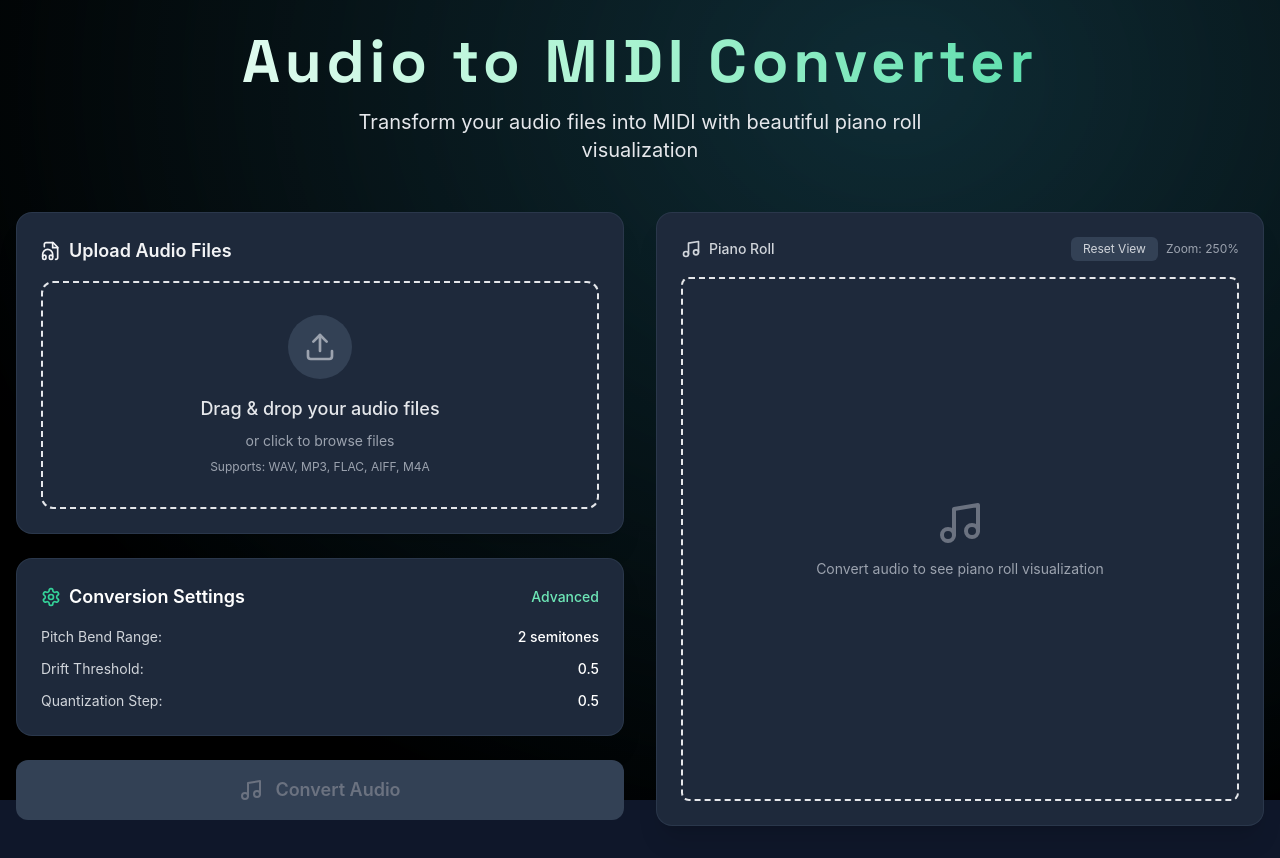
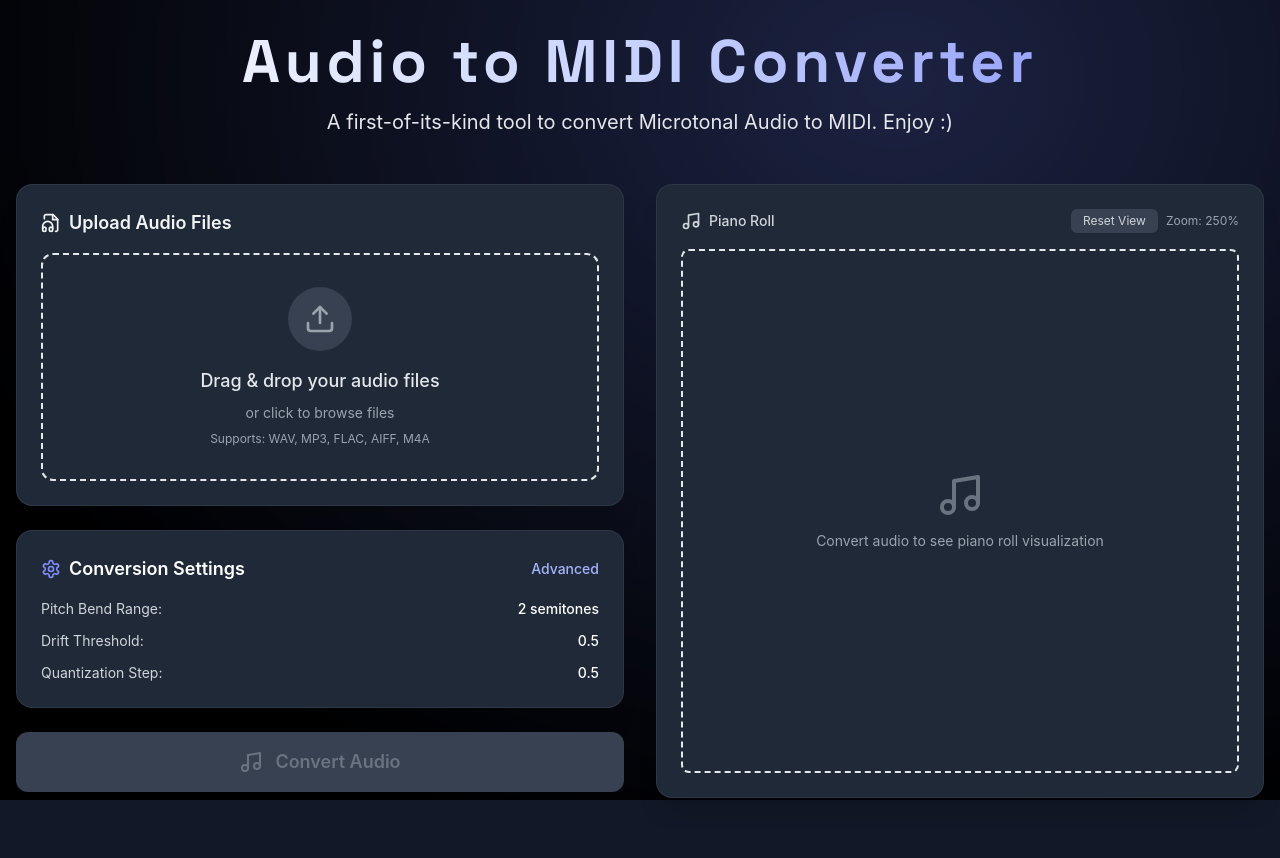
Before and after one commit to osobhy/microtonal-Audio-to-MIDI, a React (Create React App) app: page / in a window 1280 px wide. After the commit the page ends 830 px from the top, so only its background shows below. Built offline with nearby package versions, Linux system fonts and the light colour scheme.

Commit message:
refactor: modernize color scheme

```diff
--- a/package.json
+++ b/package.json
@@ -1,7 +1,7 @@
 {
   "name": "audio-to-midi-converter",
   "version": "1.0.0",
-  "description": "A beautiful React GUI for converting audio to MIDI with piano roll visualization",
+  "description": "A first-of-its-kind tool to convert Microtonal Audio to MIDI. Enjoy :)",
   "private": true,
   "dependencies": {
     "@testing-library/jest-dom": "^5.16.4",
--- a/src/App.css
+++ b/src/App.css
@@ -1,6 +1,6 @@
 /* Additional App-specific styles */
 .gradient-text {
-  background: linear-gradient(135deg, #0ea5e9 0%, #10b981 100%);
+  background: linear-gradient(135deg, #6366F1 0%, #8B5CF6 100%);
   -webkit-background-clip: text;
   -webkit-text-fill-color: transparent;
   background-clip: text;
--- a/src/App.js
+++ b/src/App.js
@@ -101,8 +101,8 @@ function App() {
 
   return (
     <div className="min-h-screen bg-dark-900 relative overflow-hidden">
-      {/* Subtle green glow/vignette */}
-      <div className="pointer-events-none fixed inset-0 z-0" style={{background: 'radial-gradient(ellipse at 70% 10%, #10b98122 0%, #000 80%)'}} />
+        {/* Subtle accent glow/vignette */}
+      <div className="pointer-events-none fixed inset-0 z-0" style={{background: 'radial-gradient(ellipse at 70% 10%, #6366F122 0%, #000 80%)'}} />
       <div className="container mx-auto px-4 py-8 relative z-10">
         {/* Header */}
         <motion.div
@@ -110,12 +110,12 @@ function App() {
           animate={{ opacity: 1, y: 0 }}
           className="text-center mb-12"
         >
-          <h1 className="text-6xl font-extrabold bg-gradient-to-r from-white via-emerald-200 to-emerald-400 bg-clip-text text-transparent mb-4 tracking-widest" style={{ fontFamily: 'Space Grotesk, sans-serif', letterSpacing: '0.08em' }}>
-            Audio to MIDI Converter
-          </h1>
-          <p className="text-xl text-gray-200 max-w-2xl mx-auto">
-            Transform your audio files into MIDI with beautiful piano roll visualization
-          </p>
+            <h1 className="text-6xl font-extrabold bg-gradient-to-r from-white via-indigo-200 to-indigo-400 bg-clip-text text-transparent mb-4 tracking-widest" style={{ fontFamily: 'Space Grotesk, sans-serif', letterSpacing: '0.08em' }}>
+              Audio to MIDI Converter
+            </h1>
+            <p className="text-xl text-gray-200 max-w-2xl mx-auto">
+              A first-of-its-kind tool to convert Microtonal Audio to MIDI. Enjoy :)
+            </p>
         </motion.div>
 
         <div className="grid grid-cols-1 lg:grid-cols-2 gap-8 max-w-7xl mx-auto">
@@ -138,12 +138,12 @@ function App() {
             <div className="bg-dark-800 rounded-2xl shadow-xl p-6 border border-dark-700/60">
               <div className="flex items-center justify-between mb-4">
                 <h3 className="text-lg font-semibold text-white flex items-center gap-2">
-                  <Settings className="w-5 h-5 text-emerald-400" />
+                  <Settings className="w-5 h-5 text-indigo-400" />
                   Conversion Settings
                 </h3>
                 <button
                   onClick={() => setShowSettings(!showSettings)}
-                  className="text-emerald-300 hover:text-emerald-200 text-sm font-medium"
+                  className="text-indigo-300 hover:text-indigo-200 text-sm font-medium"
                 >
                   {showSettings ? 'Hide' : 'Advanced'}
                 </button>
@@ -185,10 +185,10 @@ function App() {
               whileTap={{ scale: 0.98 }}
               onClick={handleConvert}
               disabled={audioFiles.length === 0 || isConverting}
-              className={`w-full py-4 px-6 rounded-xl font-semibold text-lg transition-all duration-200 flex items-center justify-center gap-3 ${
+                className={`w-full py-4 px-6 rounded-xl font-semibold text-lg transition-all duration-200 flex items-center justify-center gap-3 ${
                 audioFiles.length === 0 || isConverting
                   ? 'bg-dark-700 text-gray-500 cursor-not-allowed'
-                  : 'bg-gradient-to-r from-emerald-500 via-emerald-400 to-emerald-300 text-dark-900 hover:from-emerald-600 hover:to-emerald-400 shadow-lg hover:shadow-xl'
+                  : 'bg-gradient-to-r from-indigo-500 via-purple-500 to-indigo-400 text-white hover:from-indigo-600 hover:to-purple-500 shadow-lg hover:shadow-xl'
               }`}
             >
               {isConverting ? (
@@ -215,7 +215,7 @@ function App() {
                 whileHover={{ scale: 1.02 }}
                 whileTap={{ scale: 0.98 }}
                 onClick={() => handleDownload(idx)}
-                className="w-full py-3 px-6 rounded-xl font-semibold text-lg bg-gradient-to-r from-emerald-400 via-emerald-500 to-emerald-700 text-dark-900 hover:from-emerald-500 hover:to-emerald-800 shadow-lg hover:shadow-xl flex items-center justify-center gap-2 mt-2"
+                className="w-full py-3 px-6 rounded-xl font-semibold text-lg bg-gradient-to-r from-indigo-400 via-purple-500 to-indigo-700 text-white hover:from-indigo-500 hover:to-indigo-800 shadow-lg hover:shadow-xl flex items-center justify-center gap-2 mt-2"
               >
                 <Download className="w-5 h-5" />
                 {`Download ${item.file.name.replace(/\.[^/.]+$/, '')}.mid`}
--- a/src/components/AudioPlayer.js
+++ b/src/components/AudioPlayer.js
@@ -154,7 +154,7 @@ const AudioPlayer = ({ audioFile }) => {
 
           {/* Progress overlay */}
             <div
-            className="absolute top-0 left-0 h-full bg-blue-500 bg-opacity-20 pointer-events-none"
+              className="absolute top-0 left-0 h-full bg-indigo-500 bg-opacity-20 pointer-events-none"
               style={{ width: `${(currentTime / duration) * 100}%` }}
             />
         </div>
@@ -167,7 +167,7 @@ const AudioPlayer = ({ audioFile }) => {
             whileHover={{ scale: 1.05 }}
             whileTap={{ scale: 0.95 }}
             onClick={togglePlay}
-          className="w-12 h-12 bg-blue-600 hover:bg-blue-700 text-white rounded-full flex items-center justify-center transition-colors"
+            className="w-12 h-12 bg-indigo-600 hover:bg-indigo-700 text-white rounded-full flex items-center justify-center transition-colors"
           >
           {isPlaying ? <Pause className="w-5 h-5" /> : <Play className="w-5 h-5 ml-1" />}
         </motion.button>
--- a/src/components/SettingsPanel.js
+++ b/src/components/SettingsPanel.js
@@ -104,7 +104,7 @@ const SettingsPanel = ({ settings, onSettingsChange }) => {
               driftThreshold: 0.5,
               quantizationStep: 0.5
             })}
-            className="px-3 py-1 text-xs bg-dark-700 hover:bg-dark-600 text-emerald-400 rounded-md transition-colors"
+            className="px-3 py-1 text-xs bg-dark-700 hover:bg-dark-600 text-indigo-400 rounded-md transition-colors"
           >
             Default
           </button>
--- a/src/index.css
+++ b/src/index.css
@@ -11,12 +11,12 @@ body {
     sans-serif;
   -webkit-font-smoothing: antialiased;
   -moz-osx-font-smoothing: grayscale;
-  background-color: #0a0a0a;
+  background-color: #111827;
   background-image:
-    radial-gradient(at 20% 30%, rgba(16,185,129,0.25) 0, transparent 60%),
-    radial-gradient(at 80% 10%, rgba(14,165,233,0.25) 0, transparent 60%),
-    radial-gradient(at 60% 80%, rgba(6,95,70,0.3) 0, transparent 60%),
-    linear-gradient(#000000, #0a0a0a);
+    radial-gradient(at 20% 30%, rgba(99,102,241,0.25) 0, transparent 60%),
+    radial-gradient(at 80% 10%, rgba(139,92,246,0.25) 0, transparent 60%),
+    radial-gradient(at 60% 80%, rgba(79,70,229,0.3) 0, transparent 60%),
+    linear-gradient(#000000, #111827);
   color: #e5e7eb;
   min-height: 100vh;
 }
@@ -47,7 +47,7 @@ code {
 
 /* Piano roll styles */
 .piano-roll {
-  background: #1a1a1a;
+  background: #1f2937;
   border-radius: 8px;
   overflow: hidden;
 }
@@ -61,7 +61,7 @@ code {
 
 
 .note-block {
-  background: linear-gradient(45deg, #0ea5e9, #10b981);
+  background: linear-gradient(45deg, #6366F1, #8B5CF6);
   border-radius: 4px;
   box-shadow: 0 2px 8px rgba(0,0,0,0.3);
   transition: all 0.2s ease;
@@ -74,7 +74,7 @@ code {
 
 /* Audio waveform */
 .waveform {
-  background: linear-gradient(90deg, #0ea5e9, #10b981);
+  background: linear-gradient(90deg, #6366F1, #8B5CF6);
   border-radius: 4px;
   opacity: 0.8;
 }
@@ -113,7 +113,7 @@ code {
 .slider::-webkit-slider-thumb {
   -webkit-appearance: none;
   appearance: none;
-  background: linear-gradient(135deg, #0ea5e9, #10b981);
+  background: linear-gradient(135deg, #6366F1, #8B5CF6);
   height: 20px;
   width: 20px;
   border-radius: 50%;
@@ -135,7 +135,7 @@ code {
 }
 
 .slider::-moz-range-thumb {
-  background: linear-gradient(135deg, #0ea5e9, #10b981);
+  background: linear-gradient(135deg, #6366F1, #8B5CF6);
   height: 20px;
   width: 20px;
   border-radius: 50%;
--- a/tailwind.config.js
+++ b/tailwind.config.js
@@ -6,52 +6,26 @@ module.exports = {
   theme: {
     extend: {
       colors: {
-        primary: {
-          50: '#f0f9ff',
-          100: '#e0f2fe',
-          200: '#bae6fd',
-          300: '#7dd3fc',
-          400: '#38bdf8',
-          500: '#0ea5e9',
-          600: '#0284c7',
-          700: '#0369a1',
-          800: '#075985',
-          900: '#0c4a6e',
-        },
-        secondary: {
-          50: '#fdf4ff',
-          100: '#fae8ff',
-          200: '#f5d0fe',
-          300: '#f0abfc',
-          400: '#e879f9',
-          500: '#d946ef',
-          600: '#c026d3',
-          700: '#a21caf',
-          800: '#86198f',
-          900: '#701a75',
-        },
-        emerald: {
-          50: '#ecfdf5',
-          100: '#d1fae5',
-          200: '#a7f3d0',
-          300: '#6ee7b7',
-          400: '#34d399',
-          500: '#10b981',
-          600: '#059669',
-          700: '#047857',
-          800: '#065f46',
-          900: '#064e3b',
+        accent: {
+          50: '#eef2ff',
+          100: '#e0e7ff',
+          200: '#c7d2fe',
+          300: '#a5b4fc',
+          400: '#818cf8',
+          500: '#6366f1',
+          600: '#4f46e5',
+          700: '#4338ca',
+          800: '#3730a3',
+          900: '#312e81',
         },
         dark: {
-          900: '#0f172a',
-          800: '#1e293b',
-          700: '#334155',
+          900: '#111827',
+          800: '#1f2937',
+          700: '#374151',
         },
       },
       backgroundImage: {
-        'green-gradient': 'linear-gradient(135deg, #0f172a 0%, #065f46 60%, #10b981 100%)',
-        'emerald-gradient': 'linear-gradient(135deg, #064e3b 0%, #059669 60%, #34d399 100%)',
-        'green-glow': 'radial-gradient(circle at 60% 40%, #10b981 0%, #065f46 80%, #0f172a 100%)',
+        'accent-gradient': 'linear-gradient(135deg, #3730a3 0%, #7c3aed 60%, #6366f1 100%)',
       },
       animation: {
         'fade-in': 'fadeIn 0.5s ease-in-out',
```
Also changed, not shown: src/components/AudioUploader.js (+5 -5 lines), src/components/PianoRoll.js (+6 -6 lines), 1 other file (tests, documents, lock files or other folders). Lines whose indentation alone changed are shown as unchanged.
